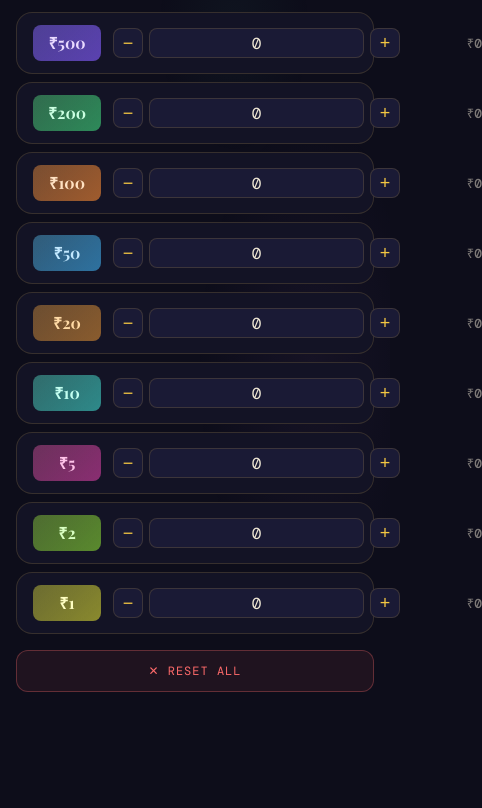
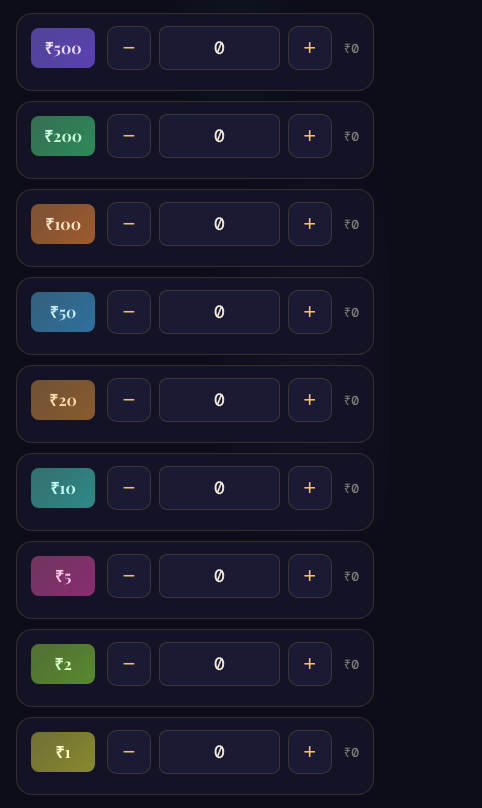
Before and after one commit to alagu-chandran/crispy-giggle, a plain HTML site: page index.html in a window 390 px wide. Shown: the part 309-1117 px from the top of the page, 482 px wide, since content can reach past the window. Before the commit the page ends 1081 px from the top, so only its background shows below. Drawn offline with nearby package versions, Linux system fonts and the light colour scheme; a web font is replaced by a local one.

Commit message:
mobile changes

```diff
--- a/index.html
+++ b/index.html
@@ -48,7 +48,7 @@
       z-index: 0;
     }
 
-    .app { position: relative; z-index: 1; max-width: 520px; margin: 0 auto; padding: 0 0 80px; }
+    .app { position: relative; z-index: 1; max-width: 520px; margin: 0 auto; padding: 0 0 90px; width: 100%; }
 
     /* Header */
     header {
@@ -175,19 +175,25 @@
       margin-top: 6px;
       min-height: 16px;
       transition: all 0.3s ease;
+      word-break: break-word;
+      line-height: 1.5;
+      padding: 0 4px;
     }
 
     /* Denomination cards */
-    .denom-grid { display: flex; flex-direction: column; gap: 8px; }
+    .denom-grid { display: flex; flex-direction: column; gap: 10px; }
 
     .denom-card {
       background: var(--surface);
       border: 1px solid var(--border);
       border-radius: var(--card-radius);
-      padding: 12px 16px;
-      display: flex;
+      padding: 12px 14px;
+      display: grid;
+      grid-template-columns: auto 1fr auto;
+      grid-template-rows: auto auto;
       align-items: center;
-      gap: 12px;
+      column-gap: 12px;
+      row-gap: 8px;
       transition: border-color 0.2s, box-shadow 0.2s;
     }
 
@@ -197,8 +203,8 @@
     }
 
     .denom-badge {
-      min-width: 68px;
-      height: 36px;
+      width: 64px;
+      height: 40px;
       border-radius: 8px;
       display: flex;
       align-items: center;
@@ -208,13 +214,16 @@
       font-weight: 700;
       position: relative;
       overflow: hidden;
+      flex-shrink: 0;
+      grid-row: 1;
+      grid-column: 1;
     }
 
     .denom-badge::after {
       content: '';
       position: absolute;
       inset: 0;
-      background: linear-gradient(135deg, rgba(255,255,255,0.1), transparent);
+      background: linear-gradient(135deg, rgba(255,255,255,0.12), transparent);
       pointer-events: none;
     }
 
@@ -228,41 +237,67 @@
     .d2   { background: linear-gradient(135deg, #3a5c1a, #5a8a2e); color: #d8ffc0; }
     .d1   { background: linear-gradient(135deg, #5c5c1a, #8a8a2e); color: #ffffc0; }
 
+    /* Row 1: badge | controls | subtotal */
     .denom-controls {
       display: flex;
       align-items: center;
-      gap: 6px;
-      flex: 1;
+      gap: 8px;
+      grid-row: 1;
+      grid-column: 2;
+      min-width: 0;
     }
 
+    .denom-subtotal {
+      grid-row: 1;
+      grid-column: 3;
+      font-size: 13px;
+      font-weight: 500;
+      color: var(--gold);
+      white-space: nowrap;
+      text-align: right;
+    }
+
+    .denom-subtotal.zero { color: var(--text-dim); }
+
     .qty-btn {
-      width: 30px; height: 30px;
-      border-radius: 8px;
+      width: 44px;
+      height: 44px;
+      border-radius: 10px;
       border: 1px solid var(--border);
       background: var(--surface2);
       color: var(--gold);
-      font-size: 18px;
+      font-size: 22px;
       cursor: pointer;
-      display: flex; align-items: center; justify-content: center;
+      display: flex;
+      align-items: center;
+      justify-content: center;
       transition: all 0.15s ease;
       flex-shrink: 0;
       line-height: 1;
+      touch-action: manipulation;
+      -webkit-tap-highlight-color: transparent;
+      user-select: none;
     }
 
-    .qty-btn:hover { background: rgba(245,200,66,0.15); border-color: var(--gold); }
-    .qty-btn:active { transform: scale(0.9); }
+    .qty-btn:active {
+      background: rgba(245,200,66,0.2);
+      border-color: var(--gold);
+      transform: scale(0.92);
+    }
 
     .qty-input {
       flex: 1;
+      min-width: 0;
       background: var(--surface2);
       border: 1px solid var(--border);
       border-radius: 8px;
       color: var(--text);
       font-family: 'DM Mono', monospace;
-      font-size: 16px;
+      font-size: 18px;
+      font-weight: 500;
       text-align: center;
-      padding: 4px 6px;
-      height: 30px;
+      padding: 6px 4px;
+      height: 44px;
       outline: none;
       transition: border-color 0.2s;
       -moz-appearance: textfield;
@@ -271,18 +306,7 @@
     .qty-input::-webkit-outer-spin-button,
     .qty-input::-webkit-inner-spin-button { -webkit-appearance: none; }
 
-    .qty-input:focus { border-color: rgba(245,200,66,0.5); }
-
-    .denom-subtotal {
-      min-width: 70px;
-      text-align: right;
-      font-size: 13px;
-      font-weight: 500;
-      color: var(--gold);
-      white-space: nowrap;
-    }
-
-    .denom-subtotal.zero { color: var(--text-dim); }
+    .qty-input:focus { border-color: rgba(245,200,66,0.6); }
 
     /* Reset button */
     .reset-btn {
```
